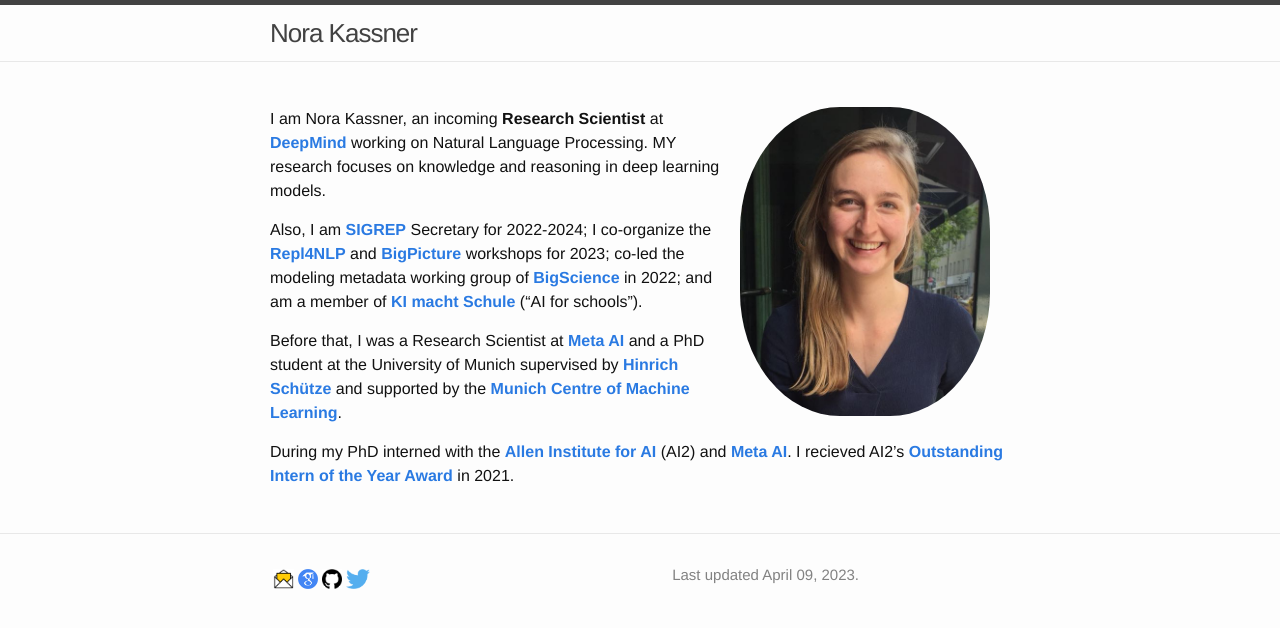
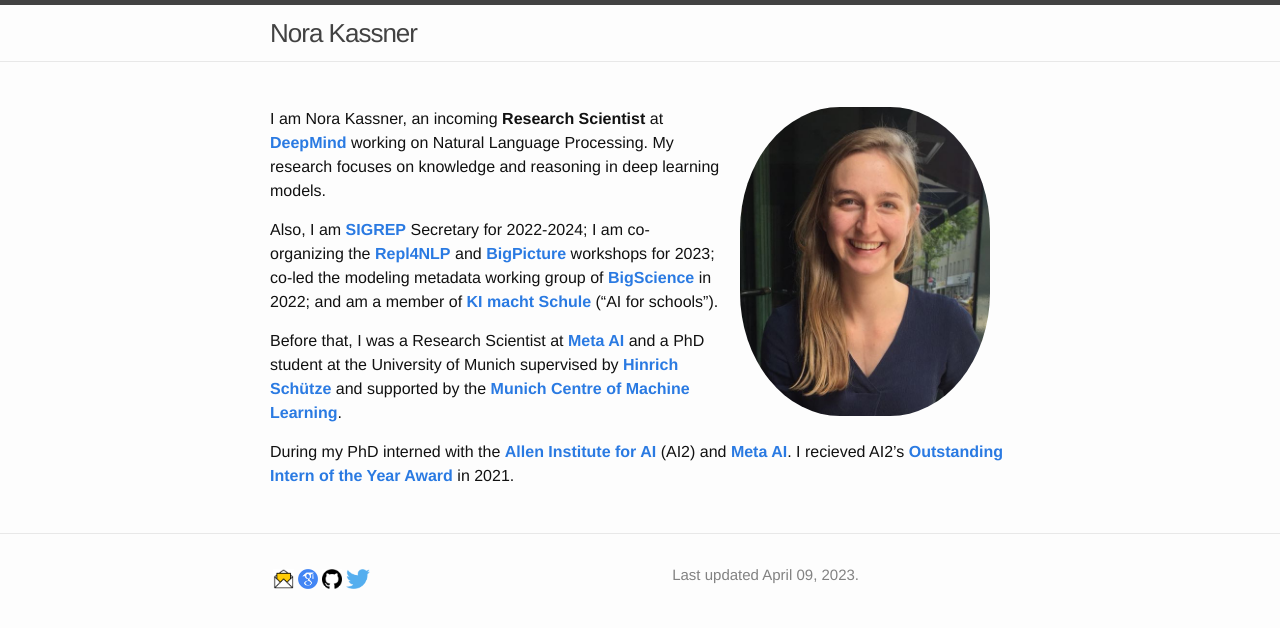
Before and after one commit to norakassner/norakassner.github.io, a Jekyll site: the page built from index.md, in a window 1280 px wide. Shown: the top 628 px of the page. Built offline with Jekyll 4.4.1, drawn with Linux system fonts in a browser that asks for light colours.

Commit message:
Initial commit

```diff
--- a/index.md
+++ b/index.md
@@ -10,9 +10,9 @@ description: I'm Nora and I am a Research Scientist in Natural Language Processi
 <!-- <a href= onMouseOver="document.readmore_1.src='/img/people/Foto.jpeg';" onMouseOut="document.readmore_1.src='/img/people/Foto.jpeg';">
 <img src="/img/people/Foto.jpeg" name="readmore_1" width=204px height=240px></a> -->
 
-I am Nora Kassner, an incoming  __Research Scientist__ at [__DeepMind__](https://www.deepmind.com/) working on Natural Language Processing. MY research focuses on knowledge and reasoning in deep learning models.
+I am Nora Kassner, an incoming  __Research Scientist__ at [__DeepMind__](https://www.deepmind.com/) working on Natural Language Processing. My research focuses on knowledge and reasoning in deep learning models.
 
-Also, I am [__SIGREP__](https://www.sigrep.org/index.html) Secretary for 2022-2024; I co-organize the [__Repl4NLP__](https://sites.google.com/view/repl4nlp2023/?pli=1) and [__BigPicture__](https://www.bigpictureworkshop.com/) workshops for 2023; co-led the modeling metadata working group of [__BigScience__](https://bigscience.huggingface.co/) in 2022; and am a member of [__KI macht Schule__](https://ki-macht-schule.de) ("AI for schools").
+Also, I am [__SIGREP__](https://www.sigrep.org/index.html) Secretary for 2022-2024; I am co-organizing the [__Repl4NLP__](https://sites.google.com/view/repl4nlp2023/?pli=1) and [__BigPicture__](https://www.bigpictureworkshop.com/) workshops for 2023; co-led the modeling metadata working group of [__BigScience__](https://bigscience.huggingface.co/) in 2022; and am a member of [__KI macht Schule__](https://ki-macht-schule.de) ("AI for schools").
 
 Before that, I was a Research Scientist at [__Meta AI__](https://ai.facebook.com/) and a PhD student at the University of Munich supervised by [__Hinrich Schütze__](https://scholar.google.com/citations?user=qIL9dWUAAAAJ&hl=en) and supported by the  [__Munich Centre of Machine Learning__](https://mcml.ai/).
 
```
